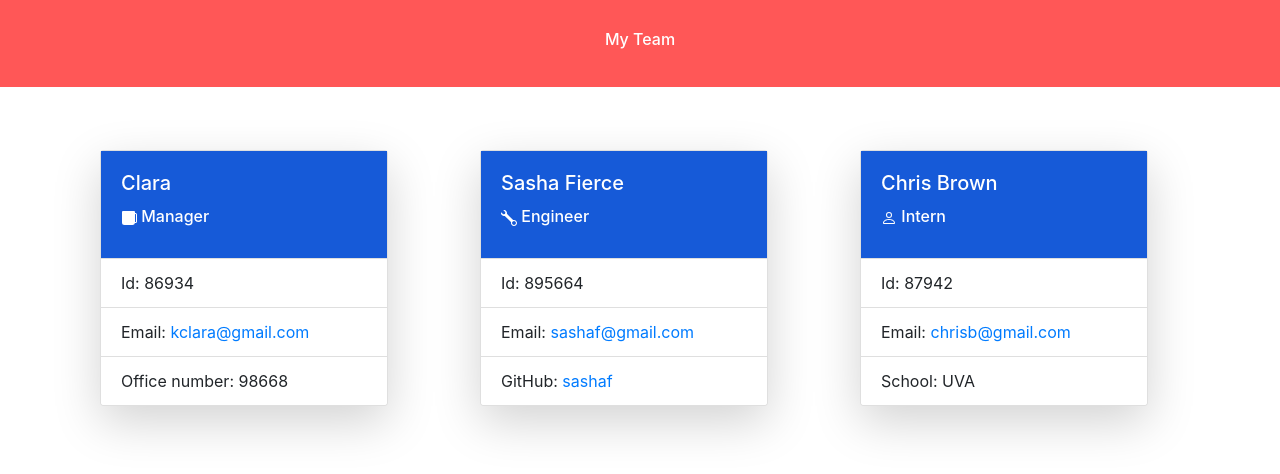
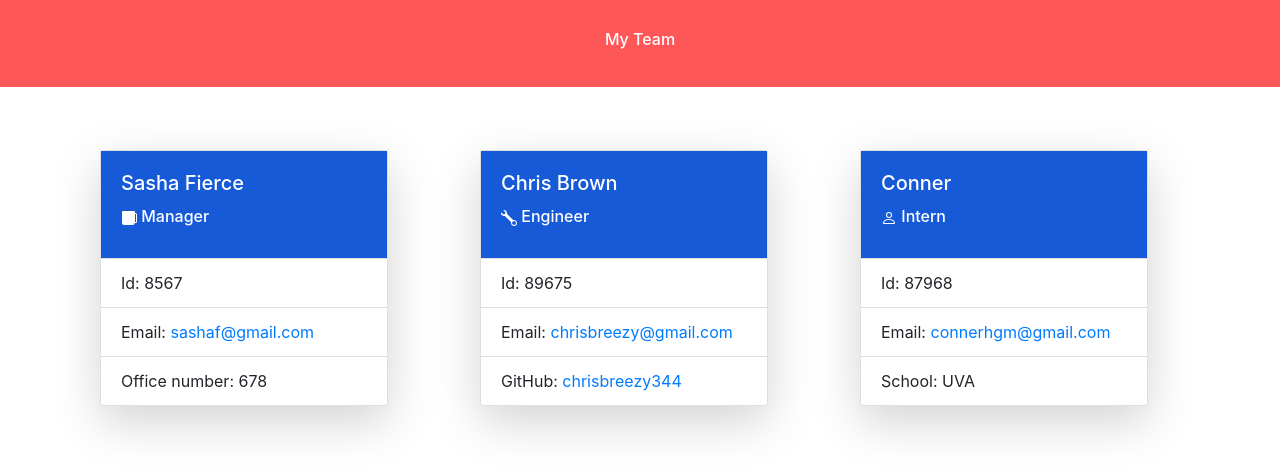
Before and after one commit to tracij1286/Team-Profile-Generator, a website: page dist/index.html in a window 1280 px wide. Drawn offline with nearby package versions, Linux system fonts and the light colour scheme.

```diff
--- a/dist/index.html
+++ b/dist/index.html
@@ -5,7 +5,7 @@
       <meta charset="UTF-8">
       <meta name="viewport" content="width=device-width, initial-scale=1.0">
       <meta http-equiv="X-UA-Compatible" content="ie=edge">
-      <title>Team Profile Generator</title>
+      <title>My Team</title>
       <link rel="stylesheet" type="text/css" href="style.css">
       <link rel="stylesheet" href="https://cdn.jsdelivr.net/npm/bootstrap@4.6.0/dist/css/bootstrap.min.css"
           integrity="sha384-B0vP5xmATw1+K9KRQjQERJvTumQW0nPEzvF6L/Z6nronJ3oUOFUFpCjEUQouq2+l" crossorigin="anonymous">
@@ -19,7 +19,7 @@
               <div class="col">
     <div class="card shadow-lg" style="width: 18rem;">
         <div class="card-body identity">
-            <h5 class="card-title">Clara</h5>
+            <h5 class="card-title">Sasha Fierce</h5>
             <h6 class="card-title"><svg xmlns="http://www.w3.org/2000/svg" width="16" height="16"
                     fill="currentColor" class="bi bi-cup-fill" viewBox="0 0 16 16">
                     <path
@@ -27,36 +27,36 @@
                 </svg> Manager</h6>
         </div>
         <ul class="list-group list-group-flush">
-            <li class="list-group-item">Id: 86934</li>
-            <li class="list-group-item">Email: <a href="mailto:">kclara@gmail.com</a></li>
-            <li class="list-group-item">Office number: 98668</li>
-        </ul>
-    </div>
-</div><div class="col">
-    <div class="card shadow-lg" style="width: 18rem;">
-        <div class="card-body identity">
-            <h5 class="card-title">Sasha Fierce</h5>
-            <h6 class="card-title"><svg xmlns="http://www.w3.org/2000/svg" width="16" height="16" fill="currentColor" class="bi bi-wrench" viewBox="0 0 16 16">
-                <path d="M.102 2.223A3.004 3.004 0 0 0 3.78 5.897l6.341 6.252A3.003 3.003 0 0 0 13 16a3 3 0 1 0-.851-5.878L5.897 3.781A3.004 3.004 0 0 0 2.223.1l2.141 2.142L4 4l-1.757.364L.102 2.223zm13.37 9.019.528.026.287.445.445.287.026.529L15 13l-.242.471-.026.529-.445.287-.287.445-.529.026L13 15l-.471-.242-.529-.026-.287-.445-.445-.287-.026-.529L11 13l.242-.471.026-.529.445-.287.287-.445.529-.026L13 11l.471.242z"/>
-              </svg>  Engineer</h6>
-        </div>
-        <ul class="list-group list-group-flush">
-            <li class="list-group-item">Id: 895664</li>
+            <li class="list-group-item">Id: 8567</li>
             <li class="list-group-item">Email: <a href="mailto:">sashaf@gmail.com</a></li>
-            <li class="list-group-item">GitHub: <a target="_blank" href="https://github.com/sashaf">sashaf</a></li>
+            <li class="list-group-item">Office number: 678</li>
         </ul>
     </div>
 </div><div class="col">
     <div class="card shadow-lg" style="width: 18rem;">
         <div class="card-body identity">
             <h5 class="card-title">Chris Brown</h5>
+            <h6 class="card-title"><svg xmlns="http://www.w3.org/2000/svg" width="16" height="16" fill="currentColor" class="bi bi-wrench" viewBox="0 0 16 16">
+                <path d="M.102 2.223A3.004 3.004 0 0 0 3.78 5.897l6.341 6.252A3.003 3.003 0 0 0 13 16a3 3 0 1 0-.851-5.878L5.897 3.781A3.004 3.004 0 0 0 2.223.1l2.141 2.142L4 4l-1.757.364L.102 2.223zm13.37 9.019.528.026.287.445.445.287.026.529L15 13l-.242.471-.026.529-.445.287-.287.445-.529.026L13 15l-.471-.242-.529-.026-.287-.445-.445-.287-.026-.529L11 13l.242-.471.026-.529.445-.287.287-.445.529-.026L13 11l.471.242z"/>
+              </svg>  Engineer</h6>
+        </div>
+        <ul class="list-group list-group-flush">
+            <li class="list-group-item">Id: 89675</li>
+            <li class="list-group-item">Email: <a href="mailto:">chrisbreezy@gmail.com</a></li>
+            <li class="list-group-item">GitHub: <a target="_blank" href="https://github.com/chrisbreezy344">chrisbreezy344</a></li>
+        </ul>
+    </div>
+</div><div class="col">
+    <div class="card shadow-lg" style="width: 18rem;">
+        <div class="card-body identity">
+            <h5 class="card-title">Conner </h5>
             <h6 class="card-title"><svg xmlns="http://www.w3.org/2000/svg" width="16" height="16" fill="currentColor" class="bi bi-person" viewBox="0 0 16 16">
             <path d="M8 8a3 3 0 1 0 0-6 3 3 0 0 0 0 6zm2-3a2 2 0 1 1-4 0 2 2 0 0 1 4 0zm4 8c0 1-1 1-1 1H3s-1 0-1-1 1-4 6-4 6 3 6 4zm-1-.004c-.001-.246-.154-.986-.832-1.664C11.516 10.68 10.289 10 8 10c-2.29 0-3.516.68-4.168 1.332-.678.678-.83 1.418-.832 1.664h10z"/>
           </svg>  Intern</h6>
         </div>
         <ul class="list-group list-group-flush">
-            <li class="list-group-item">Id: 87942</li>
-            <li class="list-group-item">Email: <a href="mailto:">chrisb@gmail.com</a></li>
+            <li class="list-group-item">Id: 87968</li>
+            <li class="list-group-item">Email: <a href="mailto:">connerhgm@gmail.com</a></li>
             <li class="list-group-item">School: UVA</li>
         </ul>
     </div>
```
Also changed, not shown: README.md.
